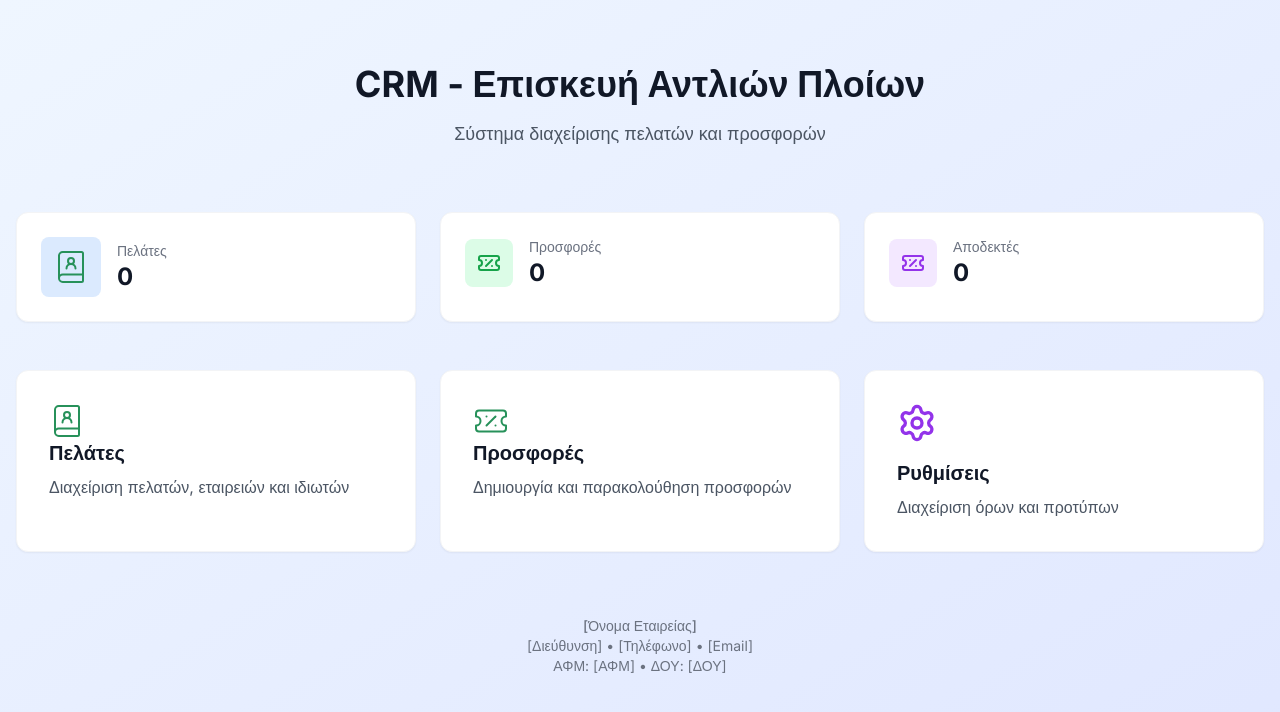
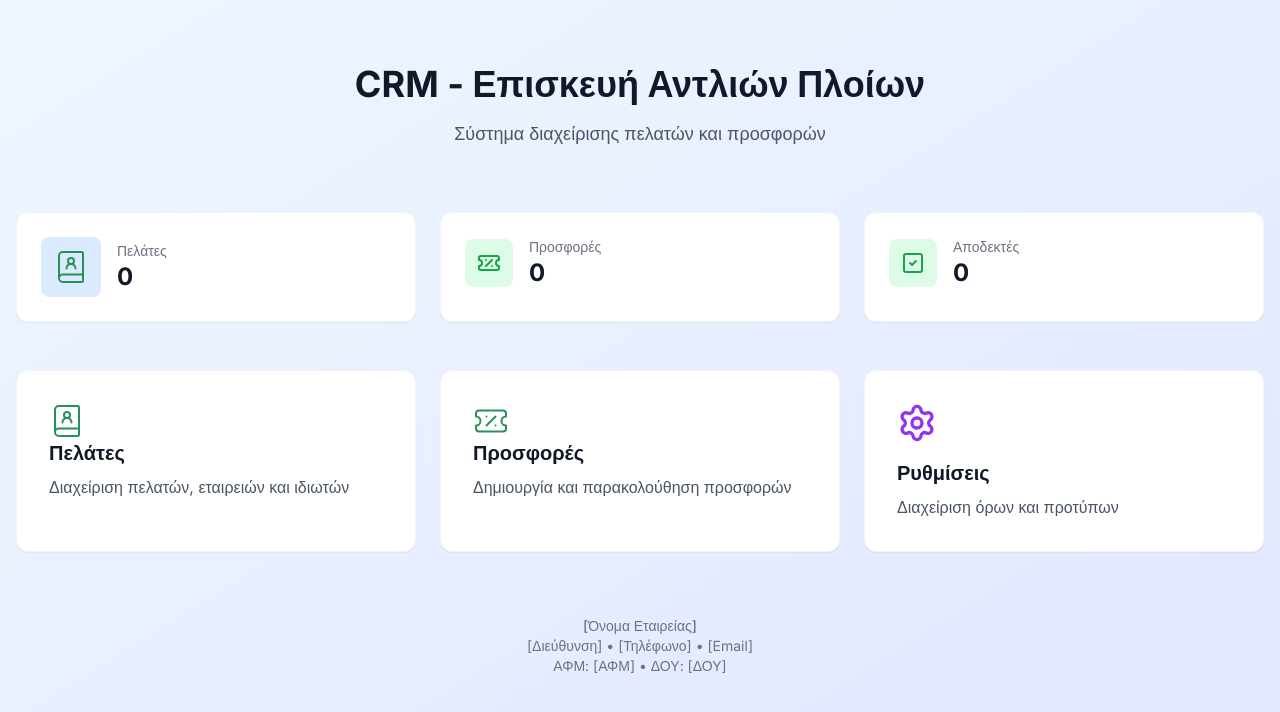
Before and after one commit to doctoralex9/CRM-1, a Next.js app: page / in a window 1280 px wide. Shown: the top 712 px of the page. Built offline with nearby package versions, Linux system fonts and the light colour scheme.

Commit message:
change offers icon

```diff
--- a/src/app/page.tsx
+++ b/src/app/page.tsx
@@ -1,5 +1,5 @@
 import Link from "next/link";
-import { BookUser, TicketPercent, Settings } from "lucide-react";
+import { BookUser, TicketPercent, Settings, SquareCheck  } from "lucide-react";
 import { resolve } from "path";
 
 export default async function Home() {
@@ -49,8 +49,8 @@ export default async function Home() {
 
           <div className="bg-white rounded-xl shadow-sm p-6 border border-gray-100">
             <div className="flex items-center gap-4">
-              <div className="p-3 bg-purple-100 rounded-lg">
-                <TicketPercent className="h-6 w-6 text-purple-600" />
+              <div className="p-3 bg-green-100 rounded-lg">
+                <SquareCheck className="h-6 w-6 text-green-600" />
               </div>
               <div>
                 <p className="text-sm text-gray-500">Αποδεκτές</p>
```
